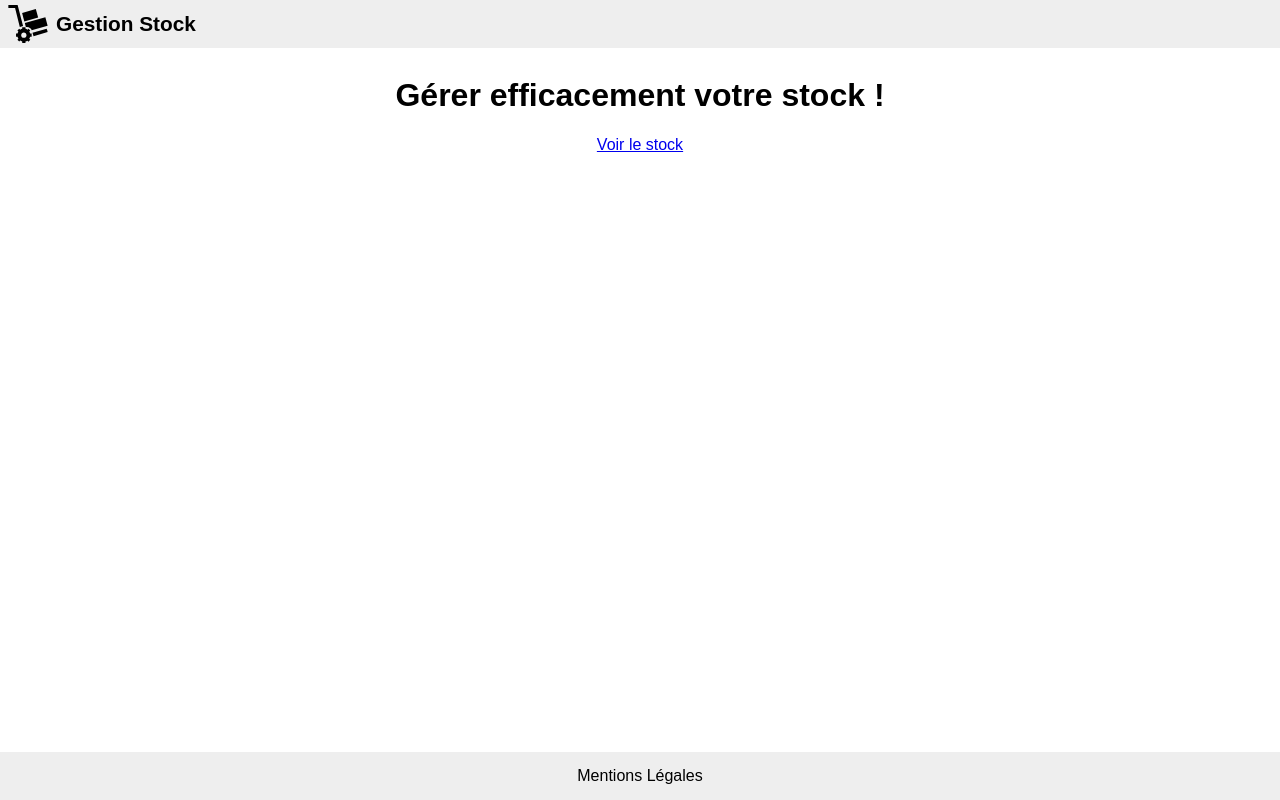
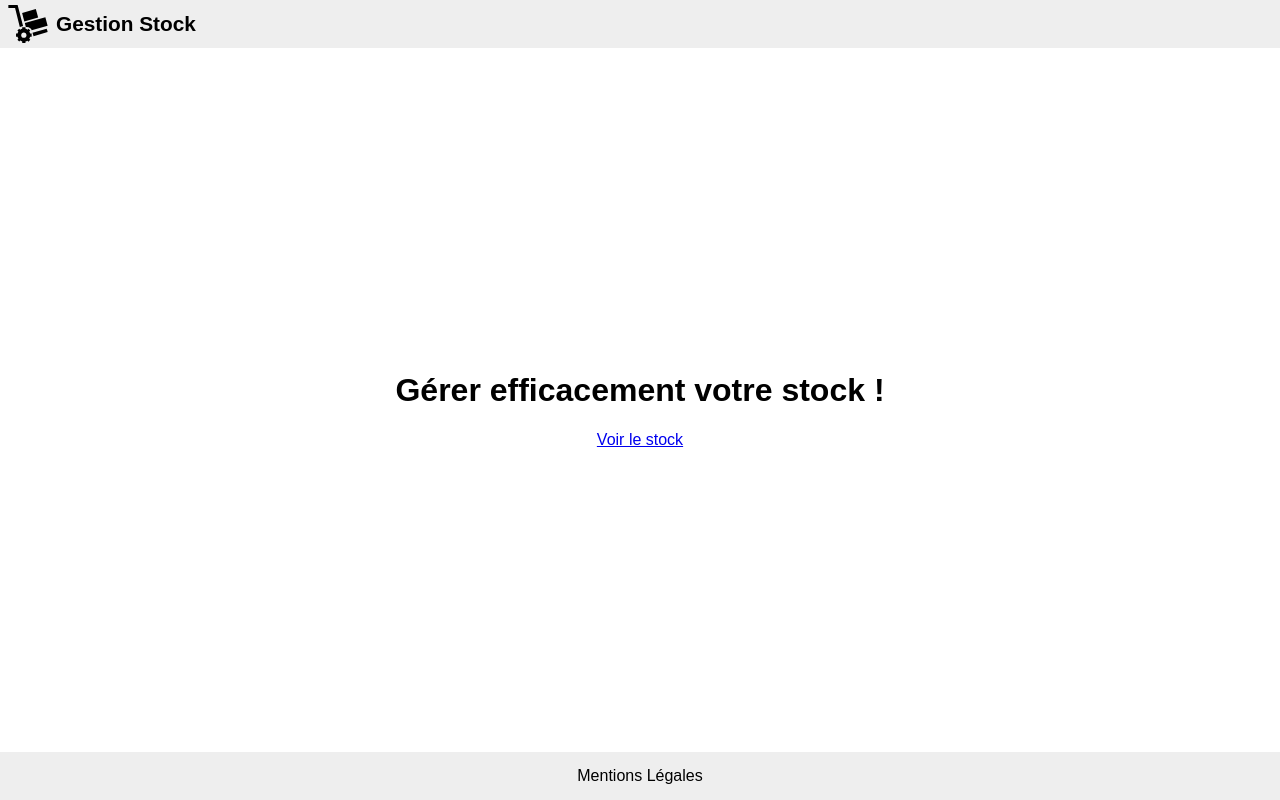
Before and after one commit to jlg-formation/agulu1-mar-2024, an Angular app in the folder front/: page / in a window 1280 px wide. Built offline with nearby package versions, Linux system fonts and the light colour scheme.

Commit message:
dev: added center on home

```diff
--- a/front/src/app/layout/body/body.component.scss
+++ b/front/src/app/layout/body/body.component.scss
@@ -1,3 +1,5 @@
 :host {
   flex: 1;
+  display: flex;
+  flex-flow: column;
 }
--- a/front/src/app/routes/home/home.component.scss
+++ b/front/src/app/routes/home/home.component.scss
@@ -0,0 +1,5 @@
+:host {
+  flex: 1;
+  display: flex;
+  align-items: center;
+}
```
